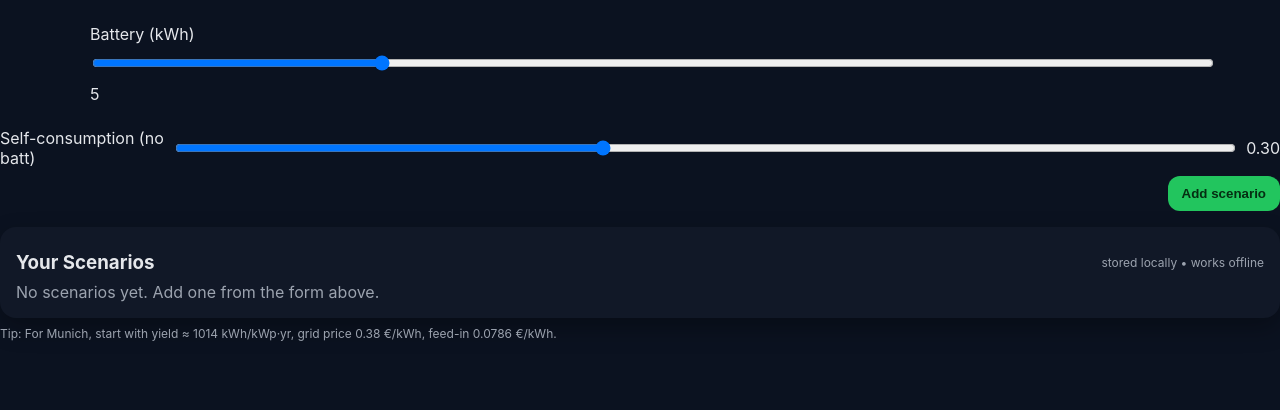
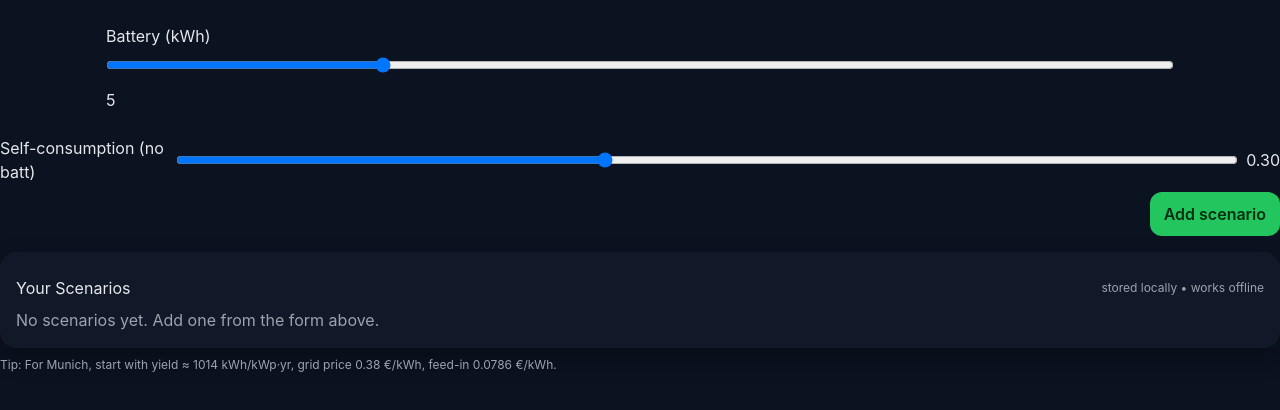
Before and after one commit to HKhademian/pv-sim, an Angular app: page / in a window 1280 px wide. Shown: the top 410 px of the page. Built offline with nearby package versions, Linux system fonts and the light colour scheme.

Commit message:
+ tailwind

```diff
--- a/package.json
+++ b/package.json
@@ -36,6 +36,7 @@
     "@angular/router": "^20.2.0",
     "@angular/service-worker": "^20.2.1",
     "@angular/ssr": "^20.2.0",
+    "@tailwindcss/postcss": "^4.1.12",
     "express": "^5.1.0",
     "rxjs": "~7.8.0",
     "tslib": "^2.3.0"
@@ -47,12 +48,15 @@
     "@types/express": "^5.0.1",
     "@types/jasmine": "~5.1.0",
     "@types/node": "^20.17.19",
+    "autoprefixer": "^10.4.21",
     "jasmine-core": "~5.9.0",
     "karma": "~6.4.0",
     "karma-chrome-launcher": "~3.2.0",
     "karma-coverage": "~2.2.0",
     "karma-jasmine": "~5.1.0",
     "karma-jasmine-html-reporter": "~2.1.0",
+    "postcss": "^8.5.6",
+    "tailwindcss": "^4.1.12",
     "typescript": "~5.9.2"
   }
 }
--- a/src/styles.css
+++ b/src/styles.css
@@ -1,3 +1,5 @@
+@import "tailwindcss";
+
 :root {
   --bg: #0b1220;
   --card: #111827;
```
Also changed, not shown: .postcssrc.json (added), 1 other file (tests, documents, lock files or other folders).
